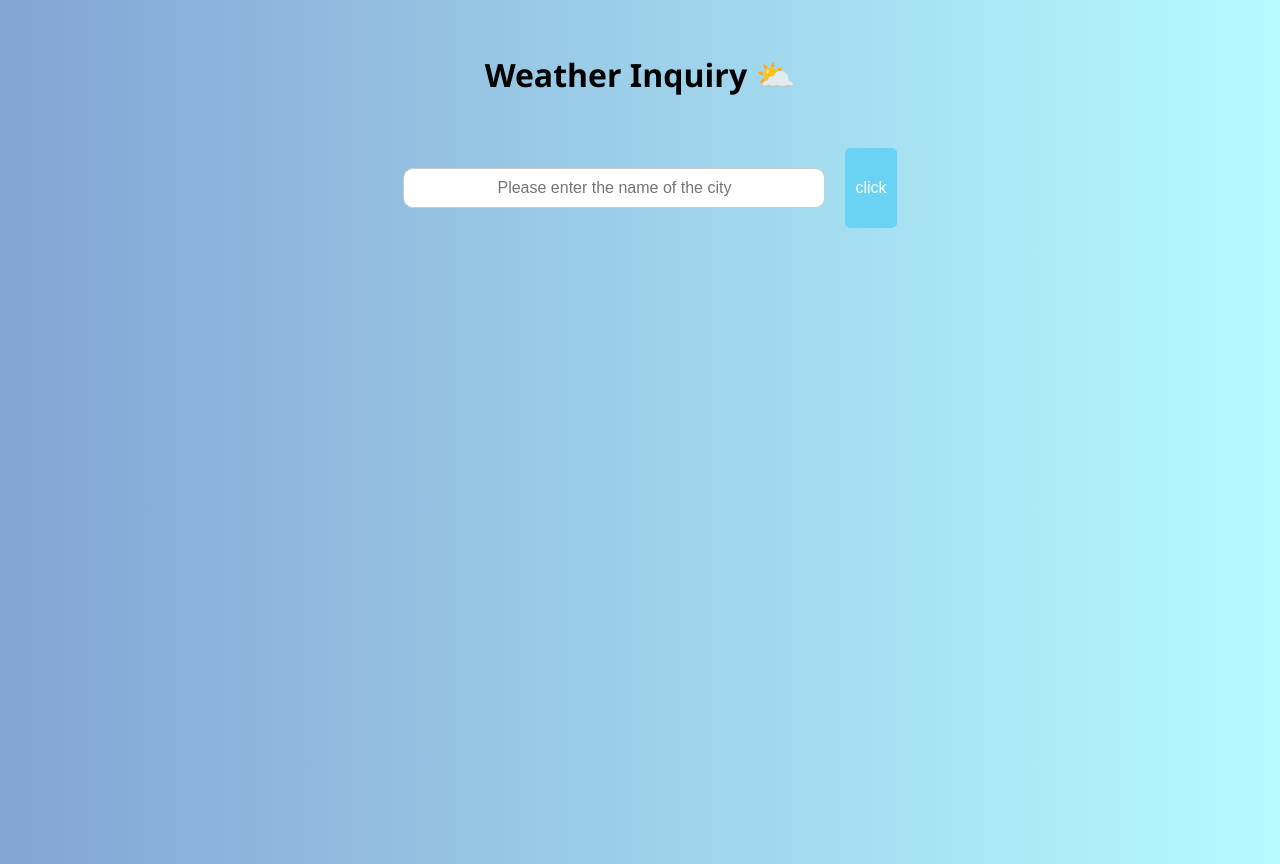
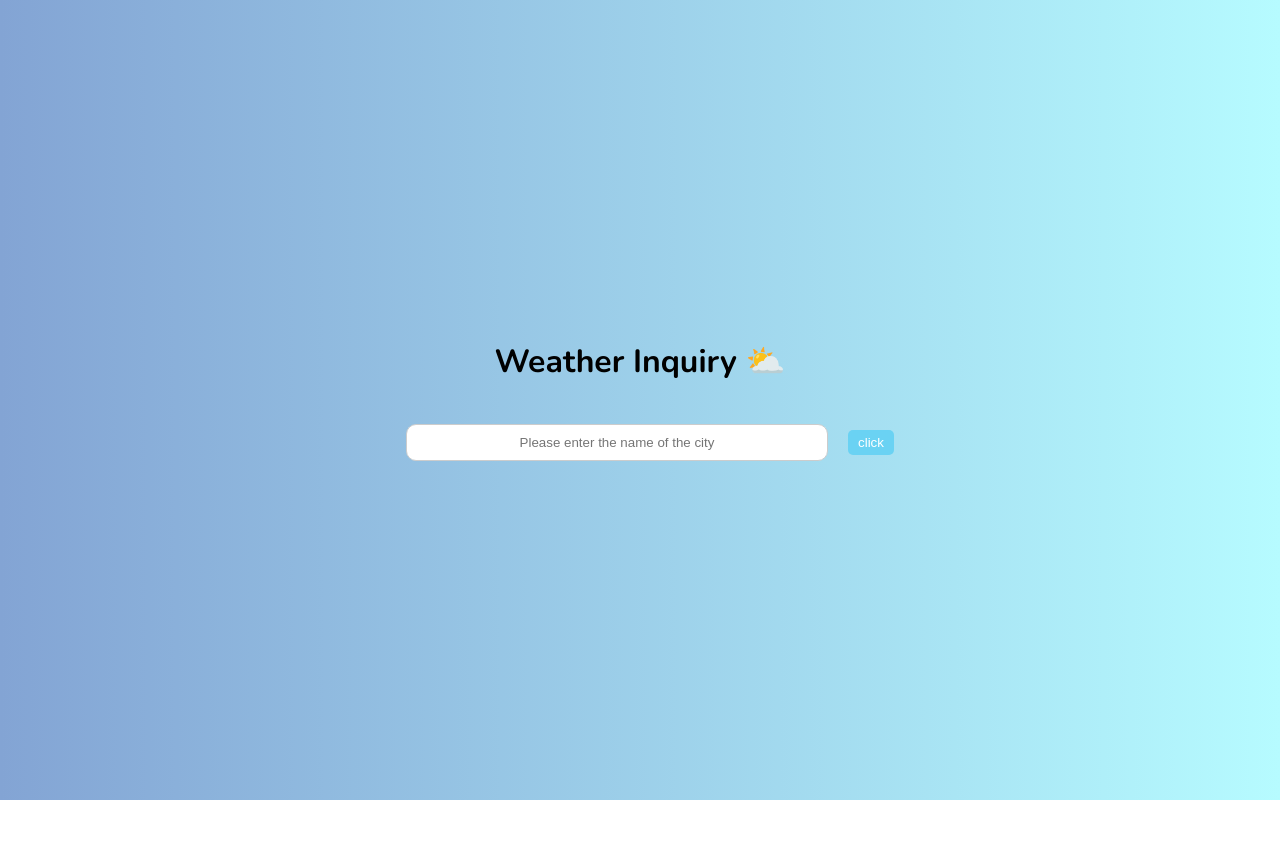
Before and after one commit to Himari531/WeatherInquiry, a React (Create React App) app: page / in a window 1280 px wide. After the commit the page ends 800 px from the top, so only its background shows below. Built offline with nearby package versions, Linux system fonts and the light colour scheme; a web font is replaced by a local one.

Commit message:
完善代码

```diff
--- a/src/Weather.css
+++ b/src/Weather.css
@@ -1,52 +1,6 @@
-/* 通用 */
-.app {
-    min-height: 100vh;
-    display: flex;
-    flex-direction: column;
-    align-items: center;
-    justify-content: flex-start;
-    padding: 2rem;
-    font-family: 'Segoe UI', Tahoma, Geneva, Verdana, sans-serif;
-    transition: background 1s;
-}
-
-h1 {
-    margin-bottom: 2rem;
-}
-
-/* 搜索框 */
-.search-box {
-    display: flex;
-    justify-content: center;
-    margin-top: 20px;
-}
-
-input {
-    padding: 0.5rem 1rem;
-    font-size: 1rem;
-    border-radius: 8px;
-    border: 1px solid #ccc;
-}
-
-button {
-    padding: 0.5rem 1rem;
-    font-size: 1rem;
-    background-color: #4caf50;
-    color: white;
-    border: none;
-    border-radius: 8px;
-    cursor: pointer;
-    transition: transform 0.2s, background-color 0.3s;
-}
-
-button:hover {
-    transform: scale(1.05);
-    background-color: #45a049;
-}
-
 /* 天气卡片 */
 .weather-card {
-    background-color: rgba(255, 255, 255, 0.8); /* 半透明背景 */
+    background-color: rgba(255, 183, 0, 0.3); /* 半透明背景 */
     padding: 20px;
     border-radius: 10px;
     box-shadow: 0 4px 12px rgba(0, 0, 0, 0.1); /* 添加阴影 */
@@ -57,22 +11,21 @@ button:hover {
     z-index: 1;
 }
 
-.weather-card .top-row {
-    display: flex;
-    justify-content: space-between;
-    align-items: center;
-    margin-bottom: 15px;
-}
-
 .weather-card h2 {
-    font-size: 24px;
+    font-size: 30px;
     font-weight: bold;
 }
 
 .weather-card p {
     font-size: 16px;
+    font-family: 'Segoe UI', Tahoma, Geneva, Verdana, sans-serif;
+    line-height: 1.5;
+    color: #333;
+    margin: 0.5rem 0;
+    text-align: center;
 }
 
+/*API图片显示*/
 .weather-icon {
     width: 60px;
     height: 60px;
@@ -81,7 +34,7 @@ button:hover {
 
 .top-row {
     display: flex;
-    justify-content: space-between;
+    justify-content: center;
     margin-bottom: 1rem;
 }
 
--- a/src/Weather.js
+++ b/src/Weather.js
@@ -1,4 +1,4 @@
-import React, { useState, useEffect, useRef } from 'react';
+import React, {useState, useEffect, useRef} from 'react';
 import axios from 'axios';
 import './Weather.css'; // 添加CSS文件引用
 
@@ -42,7 +42,7 @@ const Weather = () => {
     const updateLocalTime = (timezone) => {
         const utc = new Date().getTime() + new Date().getTimezoneOffset() * 60000;
         const cityTime = new Date(utc + timezone * 1000);
-        setLocalTime(cityTime.toLocaleTimeString());
+        setLocalTime(cityTime.toLocaleString());
     };
 
     const handleSearch = () => {
@@ -79,7 +79,7 @@ const Weather = () => {
             {backgroundImage && (
                 <div
                     className="background"
-                    style={{ backgroundImage: `url(${backgroundImage})` }}
+                    style={{backgroundImage: `url(${backgroundImage})`}}
                 ></div>
             )}
             <h1>Weather Inquiry ⛅</h1>
@@ -99,8 +99,8 @@ const Weather = () => {
                 <div className="weather-card">
                     <div className="top-row">
                         <h2>{weather.name}</h2>
-                        <p>{localTime}</p>
                     </div>
+                    <p>local time:{localTime}</p>
                     <img
                         className="weather-icon"
                         src={`https://openweathermap.org/img/wn/${weather.weather[0].icon}@4x.png`}
```
Also changed, not shown: 1 other file (tests, documents, lock files or other folders).
